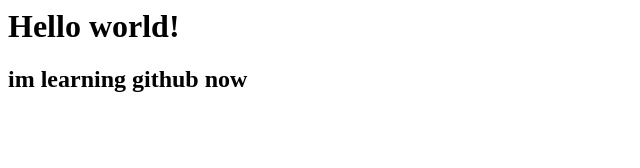
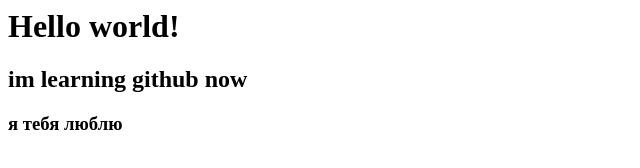
Before and after one commit to NatalyaBoreisha/My-first-repository, a plain HTML site: page index.html in a window 1280 px wide. Shown: the whole page, without its empty margins (0-640 px from the left). Drawn offline with Linux system fonts and the light colour scheme.

Commit message:
добавила строку

```diff
--- a/index.html
+++ b/index.html
@@ -1,2 +1,3 @@
 <h1>Hello world!</h1>
 <h2>im learning github now</h2>
+<h3>я тебя люблю</h3>
```
